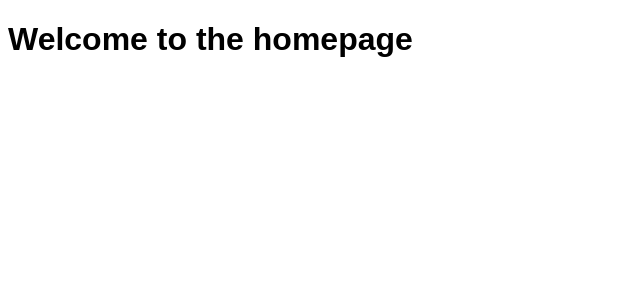
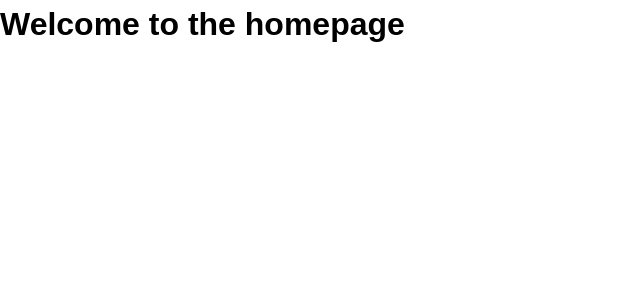
Before and after one commit to TomKlaversma/citizenm-poc, a Nuxt app: page / in a window 1280 px wide. Shown: the top 300 px of the page, without its empty margins (0-640 px from the left). Built offline with nearby package versions, Linux system fonts and the light colour scheme; a web font is replaced by a local one.

Commit message:
Added CSS reset

```diff
--- a/assets/scss/main.scss
+++ b/assets/scss/main.scss
@@ -1,3 +1,4 @@
+@use "reset";
 @use "fonts/default";
 
 html {
--- /dev/null
+++ b/assets/scss/reset.scss
@@ -0,0 +1,68 @@
+/* 1. Use a more-intuitive box-sizing model */
+*,
+*::before,
+*::after {
+  box-sizing: border-box;
+}
+
+/* 2. Remove default margin */
+* {
+  margin: 0;
+}
+
+body {
+  /* 3. Add accessible line-height */
+  line-height: 1.5;
+  /* 4. Improve text rendering */
+  -webkit-font-smoothing: antialiased;
+}
+
+/* 5. Improve media defaults */
+img,
+picture,
+video,
+canvas,
+svg {
+  display: block;
+  max-width: 100%;
+}
+
+/* 6. Inherit fonts for form controls */
+input,
+button,
+textarea,
+select {
+  font: inherit;
+}
+
+/* 7. Avoid text overflows */
+p,
+h1,
+h2,
+h3,
+h4,
+h5,
+h6 {
+  overflow-wrap: break-word;
+}
+
+/* 8. Improve line wrapping */
+p {
+  text-wrap: pretty;
+}
+h1,
+h2,
+h3,
+h4,
+h5,
+h6 {
+  text-wrap: balance;
+}
+
+/*
+  9. Create a root stacking context
+*/
+#root,
+#__next {
+  isolation: isolate;
+}
```
